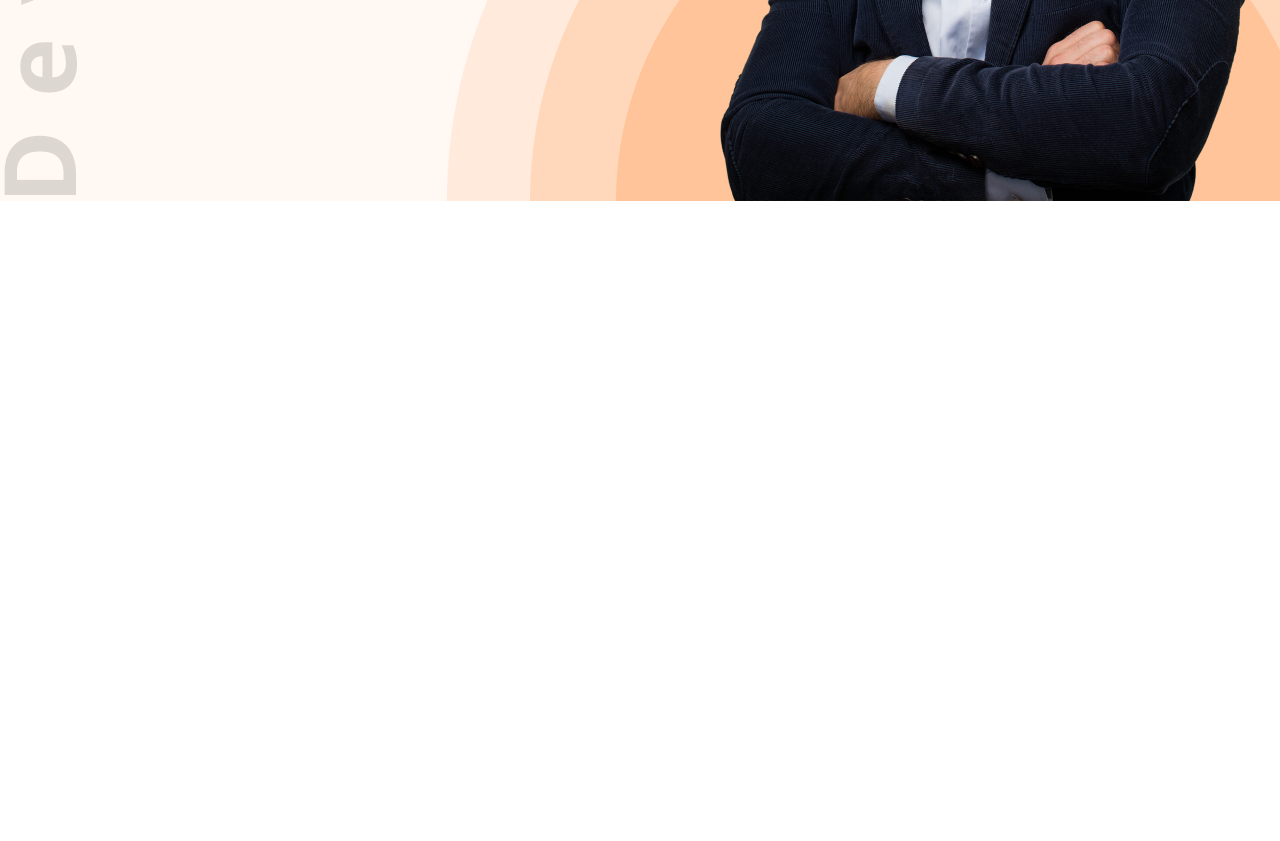
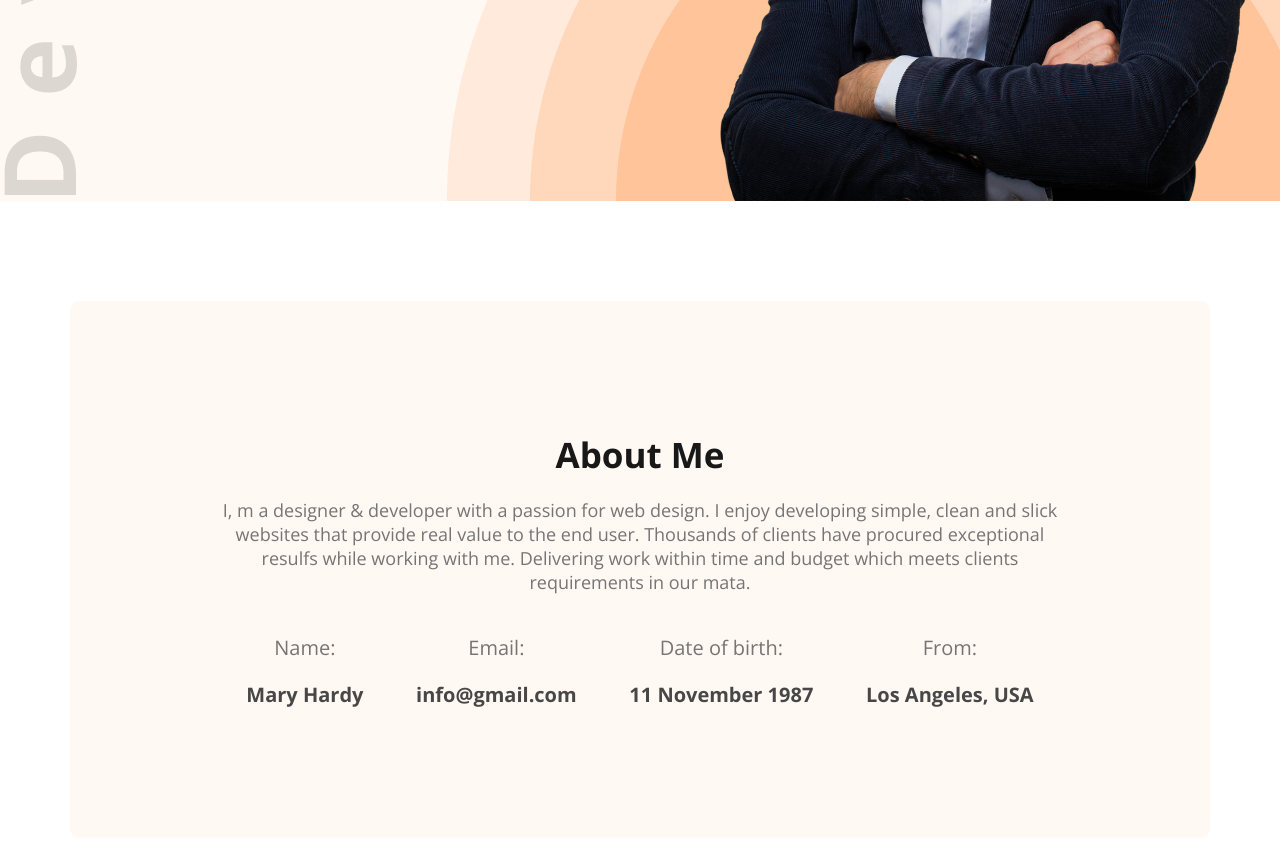
Before and after one commit to shazzed-76/My-first-portfolio, a plain HTML site: page index.html in a window 1280 px wide. Shown: the part 568-1409 px from the top of the page. Before the commit the page ends 800 px from the top, so only its background shows below. Drawn offline with nearby package versions, Linux system fonts and the light colour scheme.

Commit message:
complete about section

```diff
--- a/index.html
+++ b/index.html
@@ -43,8 +43,41 @@
         </div>
     </header>
 
-    <main>
+    <main class="main">
+        <section class="main-about-section bg-color">
+            <div class="about-text-container">
+                <h3 class="about-title default-header-title">About Me</h3>
+                <p class="about-description third-text Dark-3">I, m a designer & developer with a passion for web
+                    design. I
+                    enjoy
+                    developing simple, clean and slick websites that provide real value to the end user. Thousands of
+                    clients have procured exceptional resulfs while working with me. Delivering work within time and
+                    budget which meets clients requirements in our mata.</p>
+            </div>
 
+            <div class="about-items">
+                <div class="child-about-item">
+                    <h5 class="item-title Dark-3">Name:
+                    </h5>
+                    <p class="item-description Dark-2">Mary Hardy</p>
+                </div>
+                <div class="child-about-item">
+                    <h5 class="item-title Dark-3">Email:
+                    </h5>
+                    <p class="item-description Dark-2">info@gmail.com</p>
+                </div>
+                <div class="child-about-item">
+                    <h5 class="item-title Dark-3">Date of birth:
+                    </h5>
+                    <p class="item-description Dark-2">11 November 1987</p>
+                </div>
+                <div class="child-about-item">
+                    <h5 class="item-title Dark-3">From:
+                    </h5>
+                    <p class="item-description Dark-2">Los Angeles, USA</p>
+                </div>
+            </div>
+        </section>
     </main>
 
     <footer>
--- a/style/portfolio.css
+++ b/style/portfolio.css
@@ -96,6 +96,12 @@
     color: #FD6E0A;
 }
 
+.default-header-title {
+    font-size: 35px;
+    font-weight: 700;
+    color: #181818;
+}
+
 
 /*banner style*/
 
@@ -124,7 +130,7 @@
 }
 
 .third-text {
-    font-size: 12px;
+    font-size: 18px;
     font-weight: 400;
     margin-bottom: 10px;
 }
@@ -135,3 +141,40 @@
     width: 584px;
     height: 676px;
 }
+
+
+/* About section style */
+
+.main {
+    max-width: 1140px;
+    margin: 0 auto;
+}
+
+.main-about-section {
+    padding: 130px 150px;
+    text-align: center;
+    margin: 100px 0;
+    border-radius: 10px;
+}
+
+.about-title {
+    margin-bottom: 20px;
+}
+
+.about-items {
+    display: flex;
+    justify-content: space-around;
+    margin-top: 40px;
+}
+
+.item-title {
+    font-size: 20px;
+    font-weight: 400;
+    margin-bottom: 20px;
+}
+
+
+.item-description {
+    font-size: 20px;
+    font-weight: 700;
+}
```
